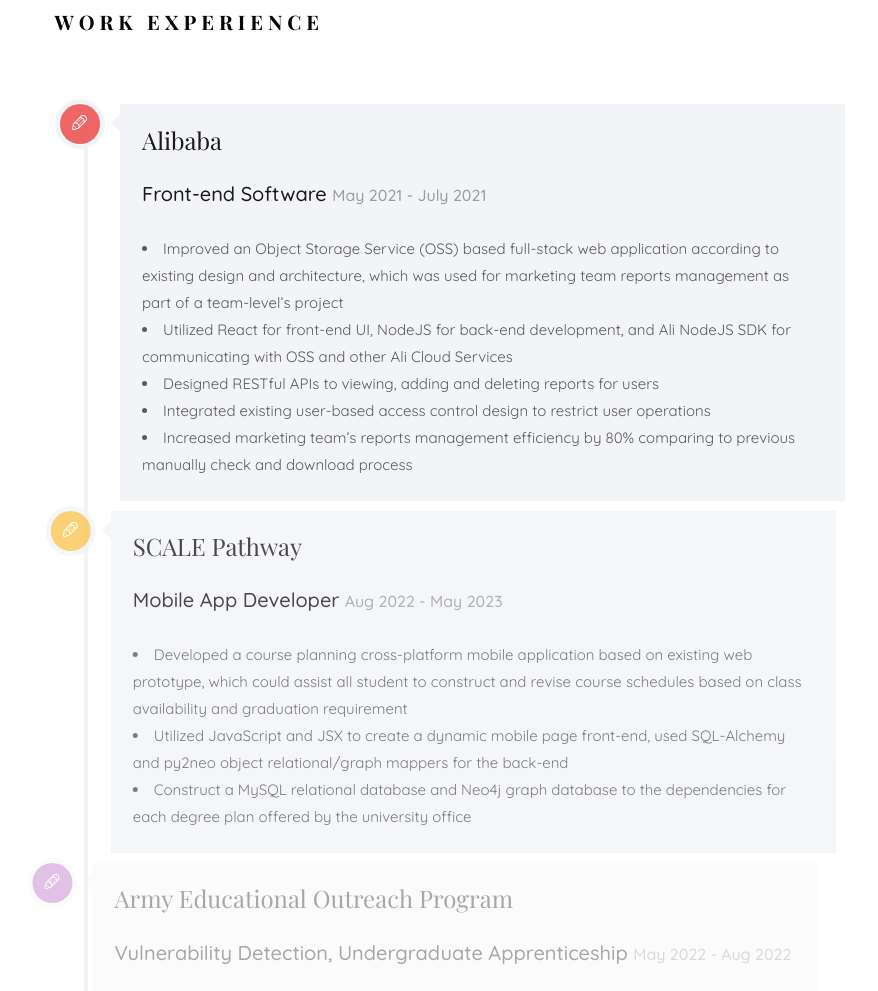
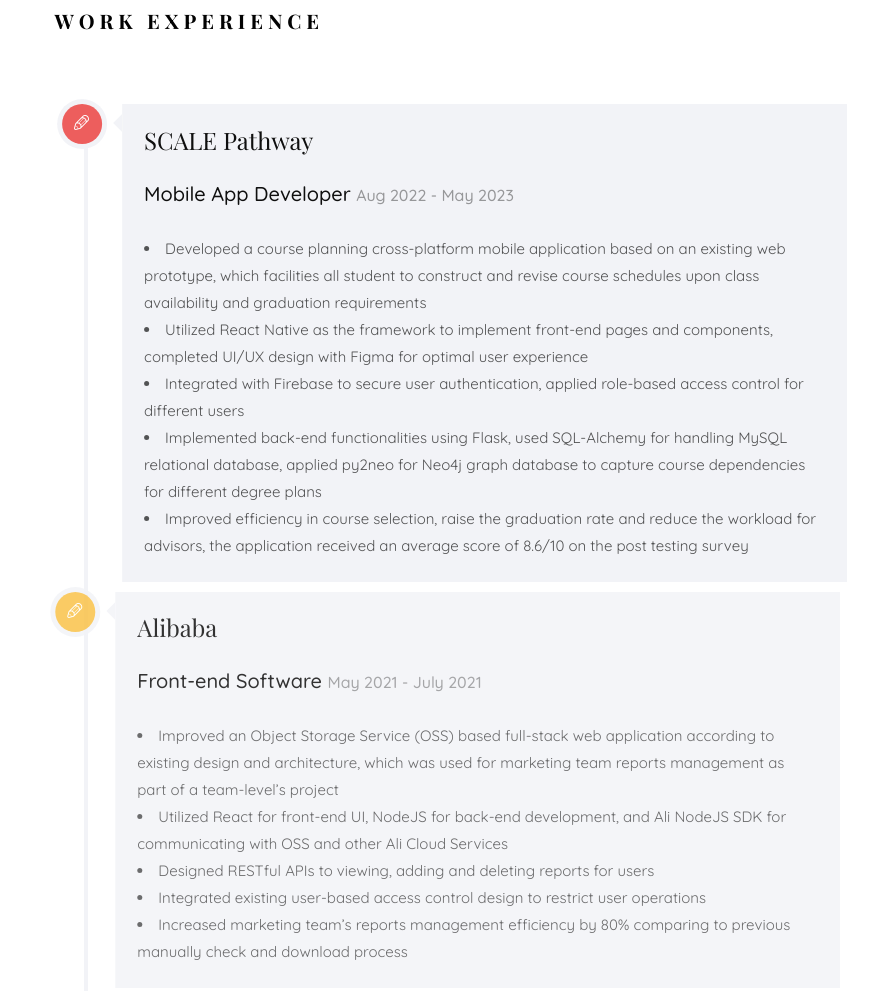
Before and after one commit to yhfang520/bellafang.github.io, a website: page index.html in a window 1280 px wide. Shown: the part 2594-3585 px from the top of the page, without its empty margins (338-1216 px from the left). Drawn offline with nearby package versions, Linux system fonts and the light colour scheme; files whose address does not match are found by name; a web font is replaced by a local one.

Commit message:
Update job experience

```diff
--- a/index.html
+++ b/index.html
@@ -345,6 +345,33 @@
                           <i class="icon-pen2"></i>
                         </div>
                         <div class="timeline-label">
+                          <h3>SCALE Pathway</h3>
+                          <h2>Mobile App Developer <span>Aug 2022 - May 2023</span></h2>
+                          <li>
+                            Developed a course planning cross-platform mobile application based on an existing web prototype, which facilities all student to construct and revise course schedules upon class availability and graduation requirements
+                          </li>
+                          <li>
+                            Utilized React Native as the framework to implement front-end pages and components, completed UI/UX design with Figma for optimal user experience
+                          </li>
+                          <li>
+                            Integrated with Firebase to secure user authentication, applied role-based access control for different users
+                          </li>
+                          <li>
+                            Implemented back-end functionalities using Flask, used SQL-Alchemy for handling MySQL relational database, applied py2neo for Neo4j graph database to capture course dependencies for different degree plans
+                          </li>
+                          <li>
+                            Improved efficiency in course selection, raise the graduation rate and reduce the workload for advisors, the application received an average score of 8.6/10 on the post testing survey
+                          </li>
+                        </div>
+                      </div>
+                    </article>
+
+                    <article class="timeline-entry animate-box" data-animate-effect="fadeInLeft">
+                      <div class="timeline-entry-inner">
+                        <div class="timeline-icon color-3">
+                          <i class="icon-pen2"></i>
+                        </div>
+                        <div class="timeline-label">
                           <h3>Alibaba</h3>
                           <h2>Front-end Software <span>May 2021 - July 2021</span></h2>
                           <li>
@@ -361,28 +388,6 @@
                           </li>
                           <li>
                             Increased marketing team’s reports management efficiency by 80% comparing to previous manually check and download process
-                          </li>
-                        </div>
-                      </div>
-                    </article>
-
-                    <article class="timeline-entry animate-box" data-animate-effect="fadeInLeft">
-                      <div class="timeline-entry-inner">
-                        <div class="timeline-icon color-3">
-                          <i class="icon-pen2"></i>
-                        </div>
-                        <div class="timeline-label">
-                          <h3>SCALE Pathway</h3>
-                          <h2>Mobile App Developer <span>Aug 2022 - May 2023</span></h2>
-                          <li>
-                            Developed a course planning cross-platform mobile application based on existing web prototype,
-                            which could assist all student to construct and revise course schedules based on class availability and graduation requirement
-                          </li>
-                          <li>
-                            Utilized JavaScript and JSX to create a dynamic mobile page front-end, used SQL-Alchemy and py2neo object relational/graph mappers for the back-end
-                          </li>
-                          <li>
-                            Construct a MySQL relational database and Neo4j graph database to the dependencies for each degree plan offered by the university office
                           </li>
                         </div>
                       </div>
```
